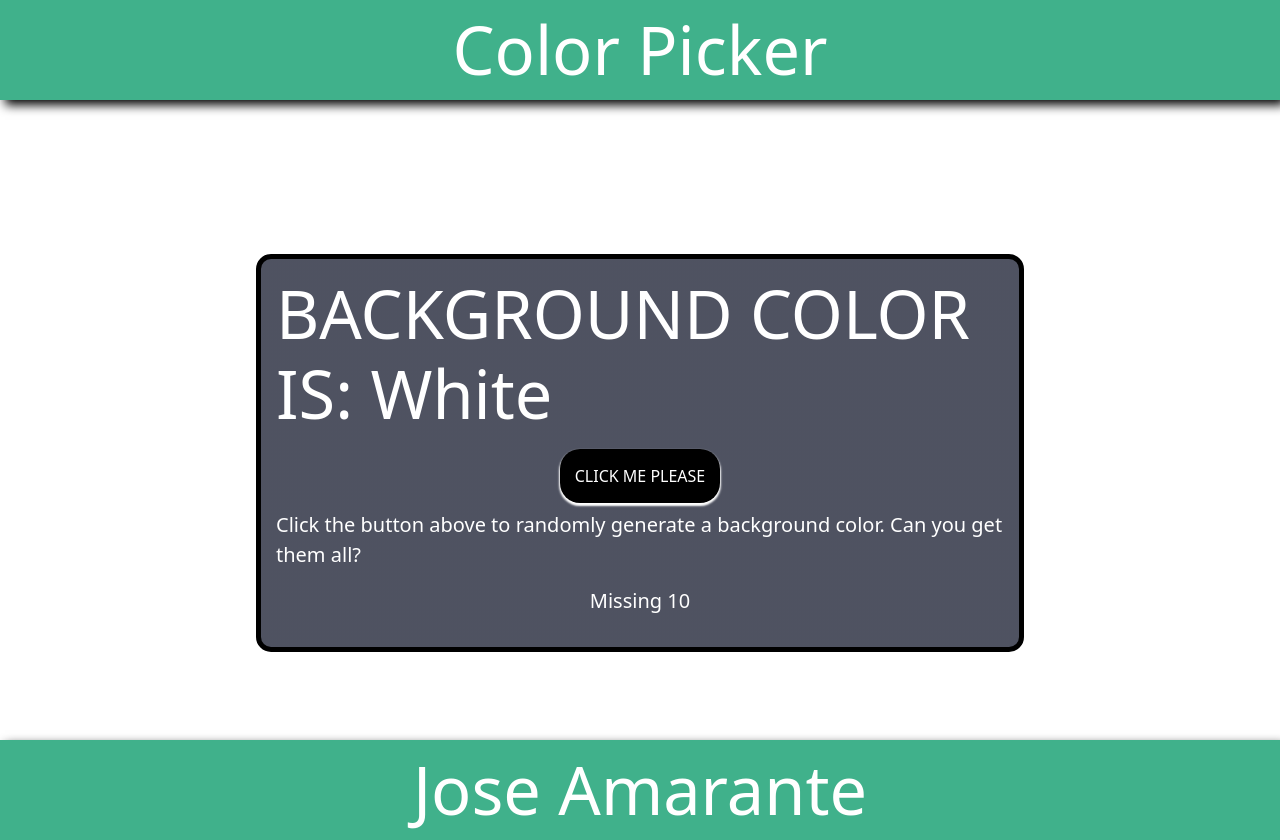
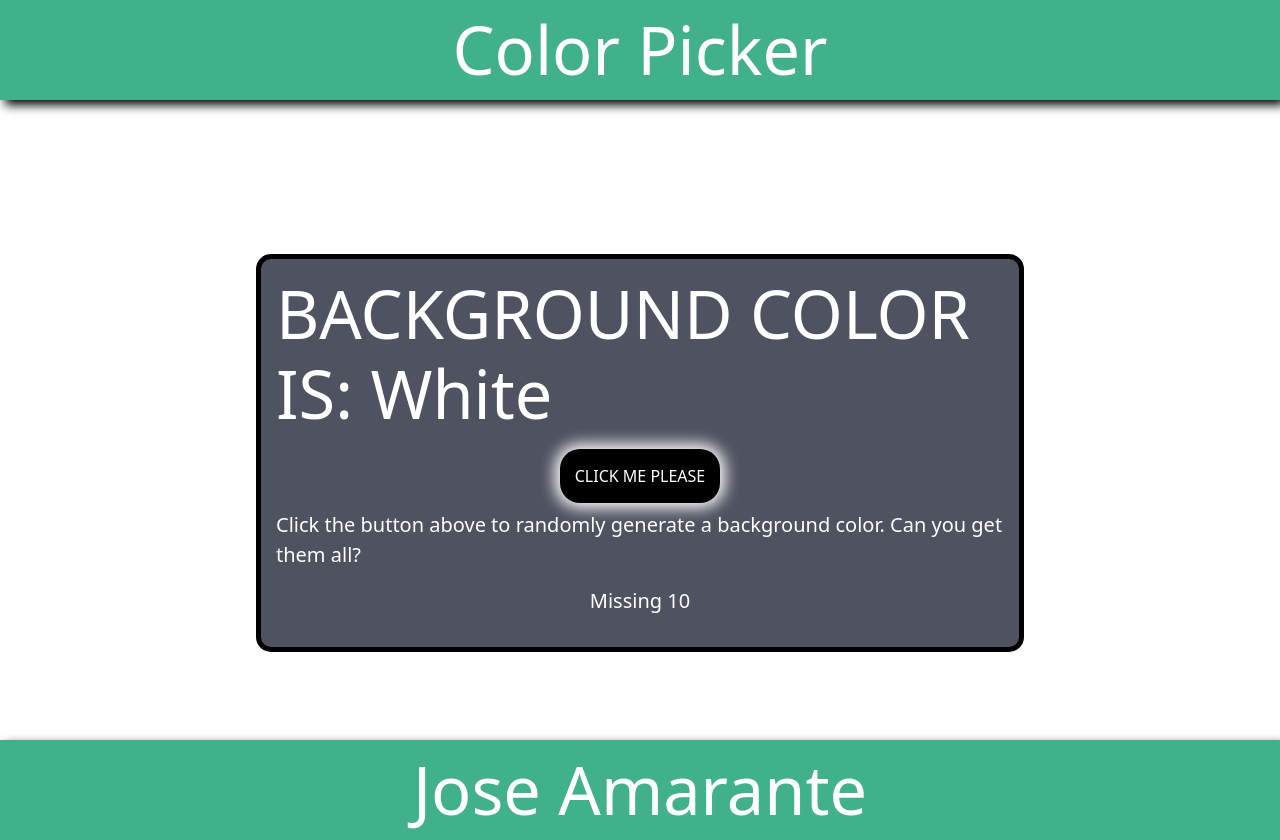
Before and after one commit to JoseAmarante17/ColorPicker, a plain HTML site: page index.html in a window 1280 px wide. Drawn offline with nearby package versions, Linux system fonts and the light colour scheme.

Commit message:
functionality fixed

```diff
--- a/style.css
+++ b/style.css
@@ -65,7 +65,7 @@ height: 80vh;
     padding: 15px;
     margin: 1%;
     transition: 150ms;
-    box-shadow: 0px 2px 2px 1px white;
+    box-shadow: 0px 0px 15px 5px white;
 }
 
 .prompt a:hover{
```
